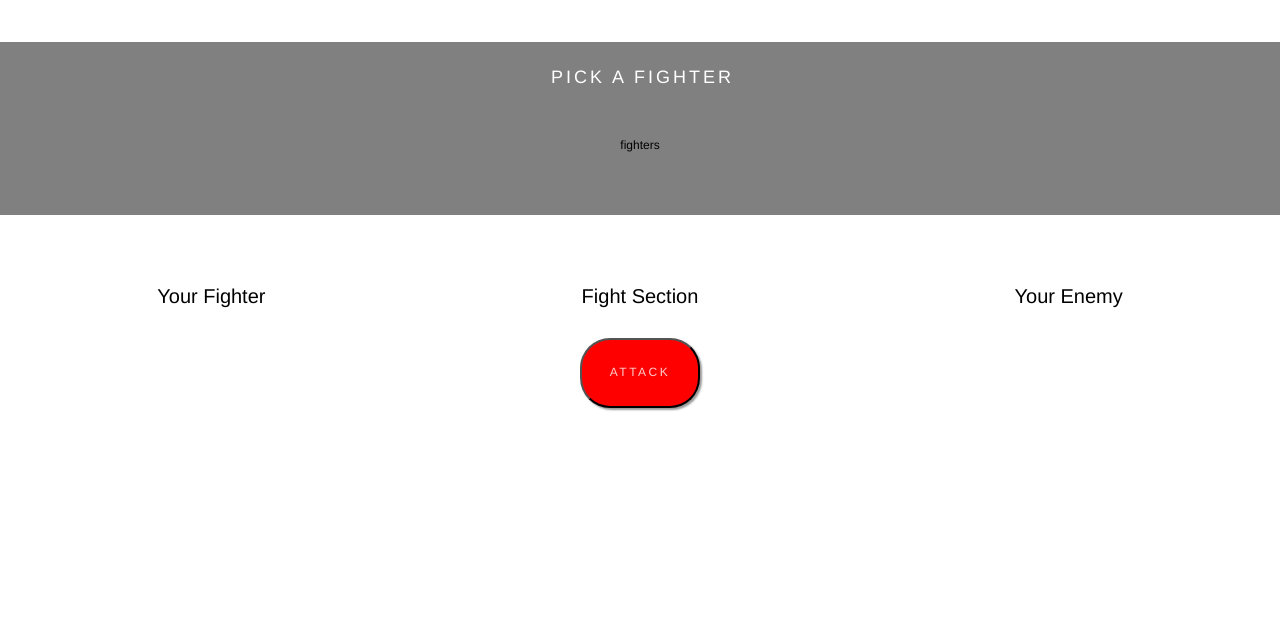
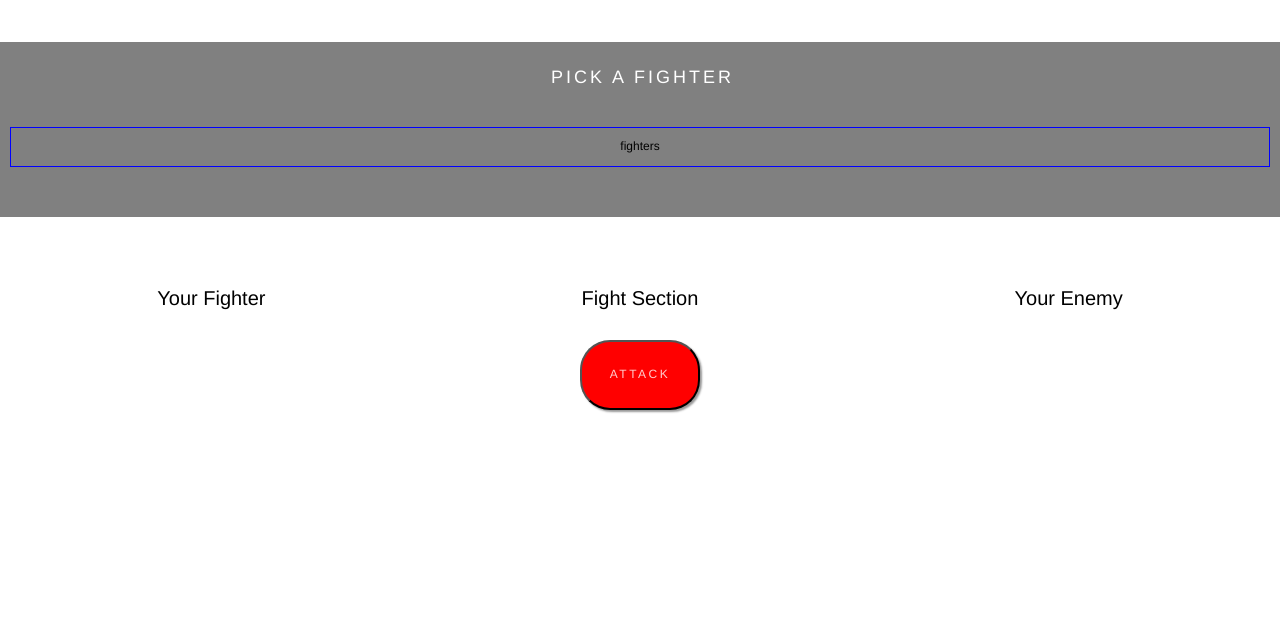
Before and after one commit to innaleikina/starwars, a plain HTML site: page index.html in a window 1280 px wide. Shown: the part 145-772 px from the top of the page. Drawn offline with nearby package versions, Linux system fonts and the light colour scheme.

Commit message:
working on js

```diff
--- a/resources/css/style.css
+++ b/resources/css/style.css
@@ -159,7 +159,7 @@ h3 {
     display: flex;
     flex-direction: row;
     justify-content: space-around;
-    /* border:1px blue solid; */
+    border:1px blue solid;
 }
 
 .fighter-img {
--- a/resources/js/index.js
+++ b/resources/js/index.js
@@ -48,8 +48,9 @@ $(document).ready(function () {
 
 
     for (var i = 0; i < fighters.length; i++) {
-        console.log(fighters[i].name);
+
         var fighterContainer = $("<div>");
+        console.log(fighterContainer);
         fighterContainer.addClass("fighter-container");
         fighterContainer.text(fighters[i].name);
         $("fighters").append(fighterContainer);
```
